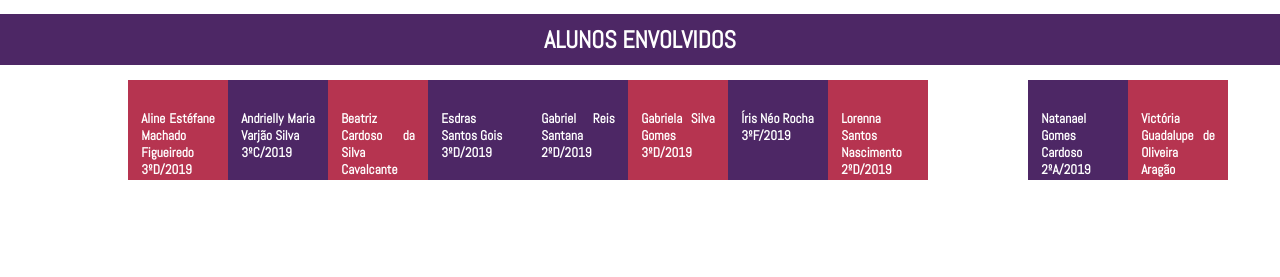
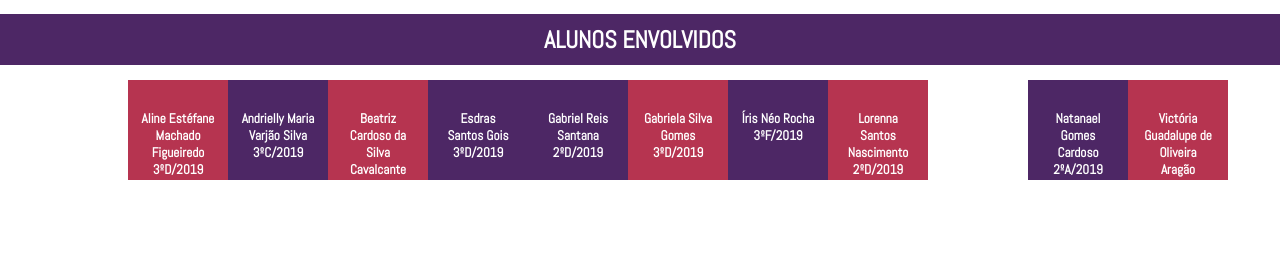
Before and after one commit to euesdrasgois/athenados, a PHP site: page / in a window 1280 px wide. Shown: the part 3498-3775 px from the top of the page. Run offline with PHP 8.4, Linux system fonts and the light colour scheme; data that the repository does not hold is empty.

Commit message:
Update index.css

```diff
--- a/app/css/index.css
+++ b/app/css/index.css
@@ -156,7 +156,6 @@ a {
     list-style: none;
     margin: 0 0 0 10%;
     vertical-align: middle;
-    text-align: center;
 }
 .alunos li {
     float: left;
@@ -178,4 +177,5 @@ a {
     font-size: 10pt;
     vertical-align: middle;
     font-family: Abel;
+    text-align: center;
 }
```
